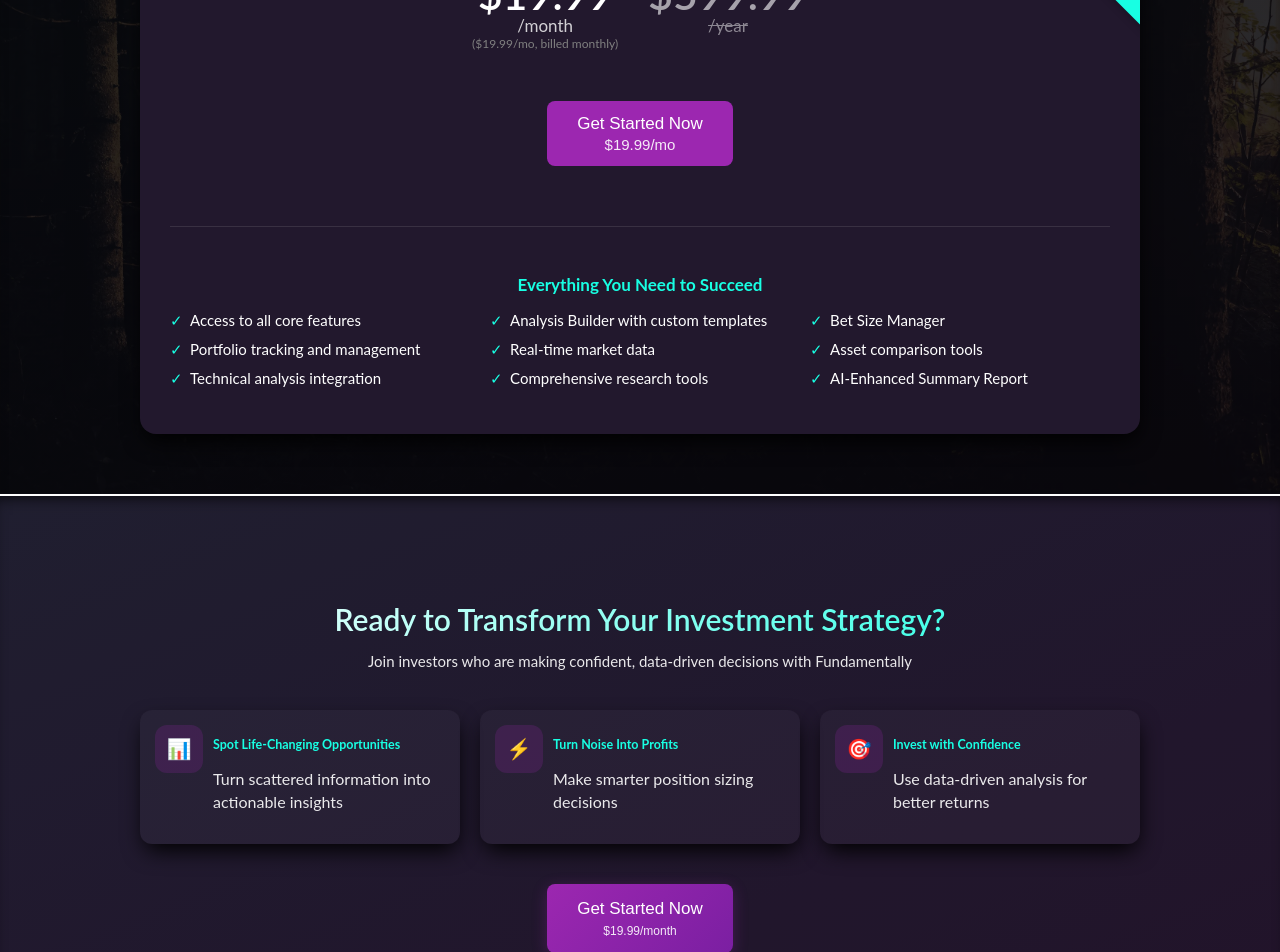
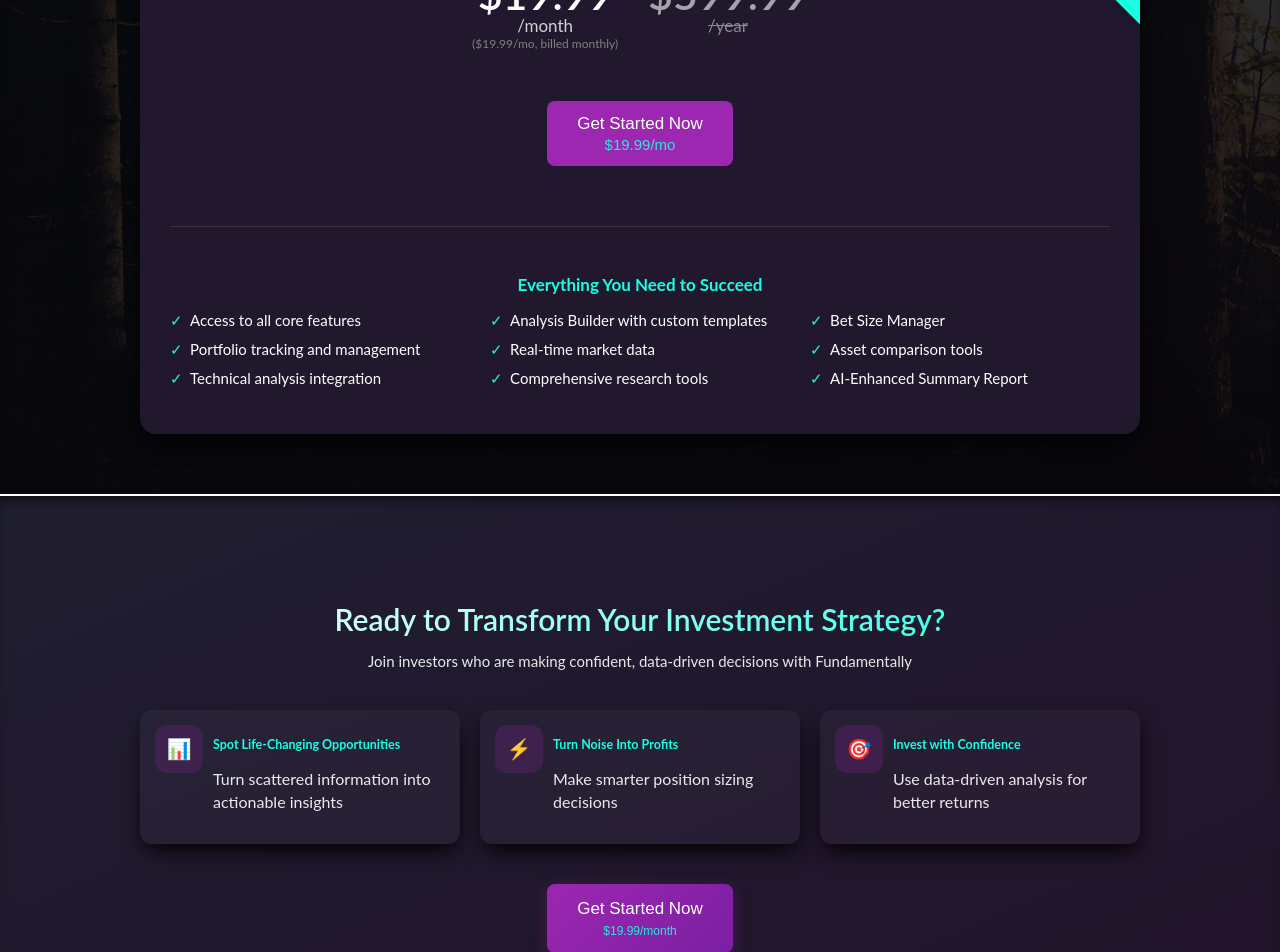
Before and after one commit to razorsyntax/fundamentally-fleek, an Angular app: page / in a window 1280 px wide. Shown: the part 4160-5112 px from the top of the page. Built offline with nearby package versions, Linux system fonts and the light colour scheme; some icons are missing.

Commit message:
updated price color

```diff
--- a/src/app/library/components/final-cta/final-cta.component.html
+++ b/src/app/library/components/final-cta/final-cta.component.html
@@ -39,7 +39,7 @@
             <button class="primary-button" (click)="navigateToPurchaseOptions()">
               Get Started Now
               <span class="price-tag">
-                <span
+                <span style="color: #18ffe3;"
                   >${{ price }}/month</span
                 >
               </span>
--- a/src/app/library/components/hero/hero.component.html
+++ b/src/app/library/components/hero/hero.component.html
@@ -17,7 +17,7 @@
             <button class="primary-button" (click)="navigateToPurchaseOptions()">
               Get Started Now
               <span class="button-subtitle">
-                <span>${{ price }}/mo</span>
+                <span style="color: #18ffe3;">${{ price }}/mo</span>
               </span>
             </button>
           </div>
--- a/src/app/library/components/pricing/pricing.component.html
+++ b/src/app/library/components/pricing/pricing.component.html
@@ -34,7 +34,7 @@
               <button class="signup-button" (click)="navigateToPurchaseOptions()">
                 Get Started Now
                 <span class="total-price">
-                  <span>${{ utilities.getMonthlyPrice() }}/mo</span>
+                  <span style="color: #18ffe3;">${{ utilities.getMonthlyPrice() }}/mo</span>
                 </span>
               </button>
             </div>
```
